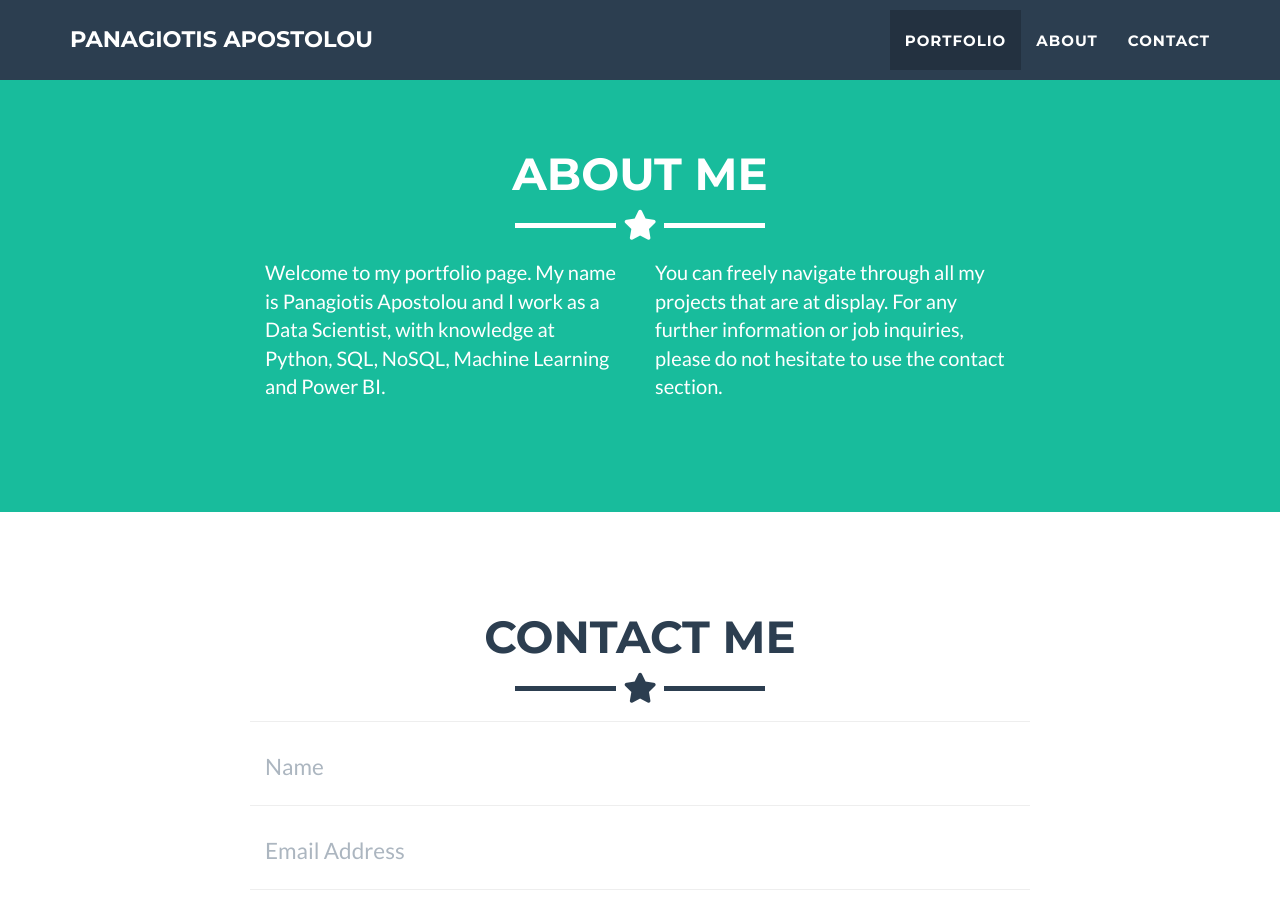
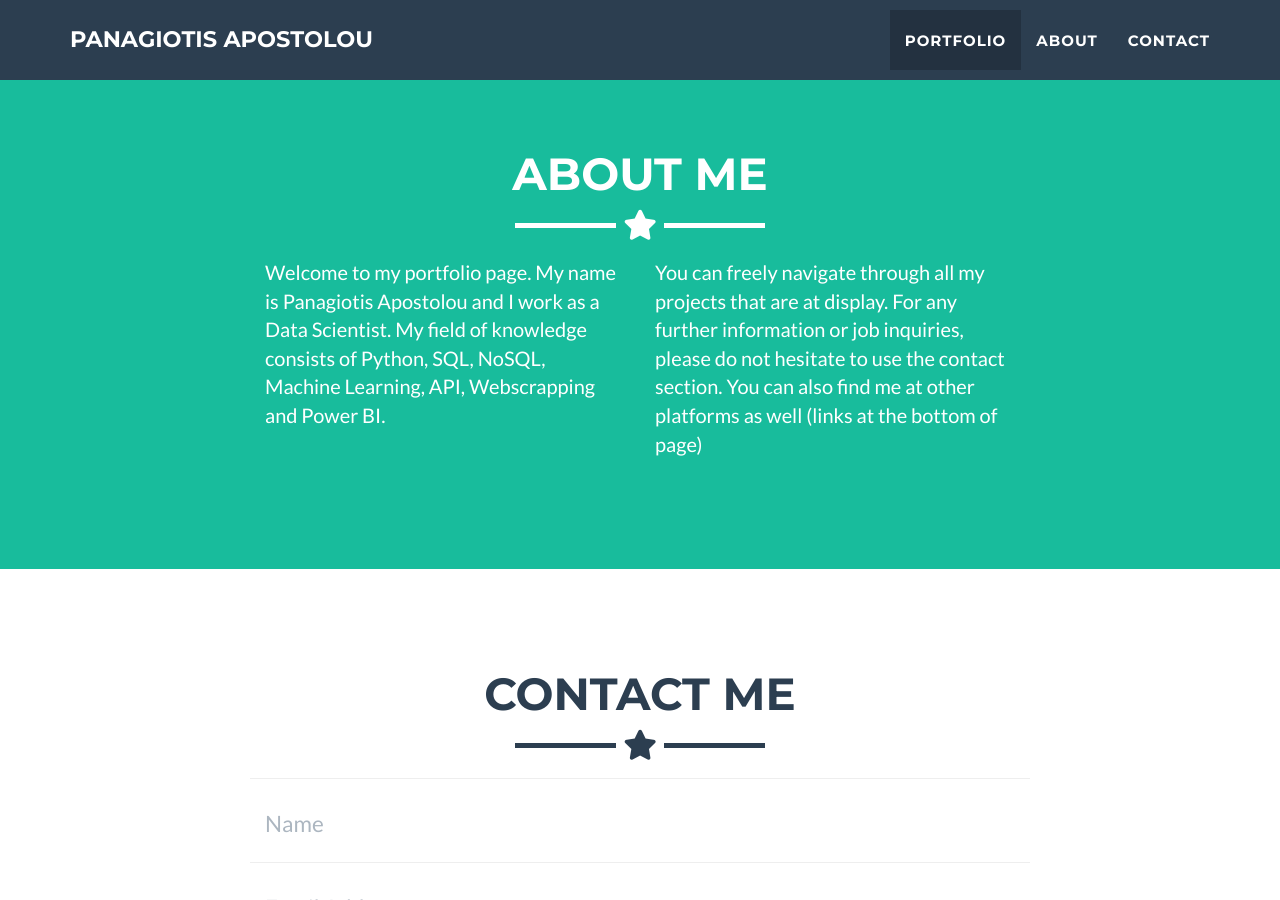
Before and after one commit to PanagiotisApostolou/PanagiotisApostolou.github.io, a Jekyll site: the page built from _posts/2014-07-18-project-1.markdown, in a window 1280 px wide and 900 px high, scrolled down 1650 px. Built offline with Jekyll 4.4.1, drawn with Linux system fonts in a browser that asks for light colours.

Commit message:
Update about.html

```diff
--- a/_includes/about.html
+++ b/_includes/about.html
@@ -9,12 +9,12 @@
     </div>
     <div class="row">
       <div class="col-lg-4 col-lg-offset-2">
-        <p>Welcome to my portfolio page. My name is Panagiotis Apostolou and I work as a Data Scientist, with knowledge at Python, SQL, NoSQL, Machine Learning
-        and Power BI.</p>
+        <p>Welcome to my portfolio page. My name is Panagiotis Apostolou and I work as a Data Scientist. My field of knowledge consists of Python, SQL, NoSQL,
+          Machine Learning, API, Webscrapping and Power BI.</p>
       </div>
       <div class="col-lg-4">
         <p>You can freely navigate through all my projects that are at display. For any further information or job inquiries, please do not
-          hesitate to use the contact section. </p>
+          hesitate to use the contact section. You can also find me at other platforms as well (links at the bottom of page) </p>
       </div>
     </div>
   </div>
```
